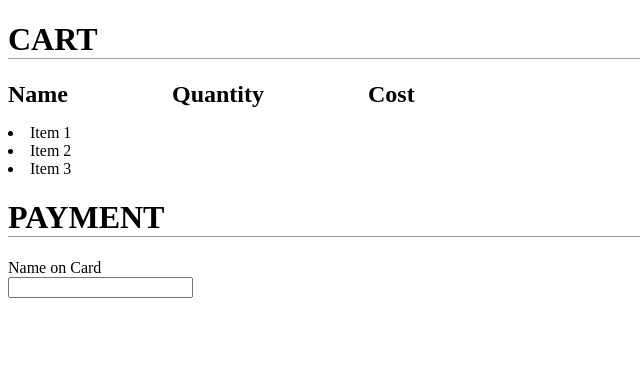
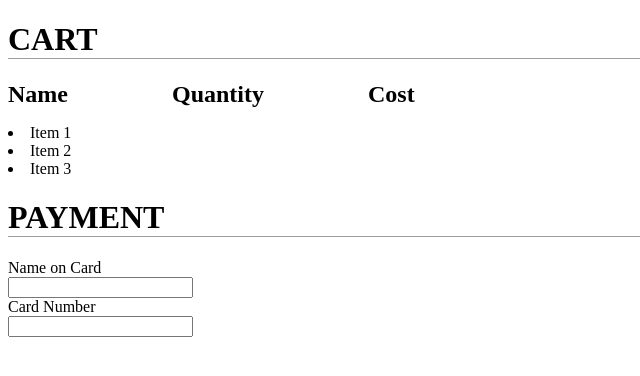
Before and after one commit to BradEstacio/itmd362-project1, a plain HTML site: page payment.html in a window 1280 px wide. Shown: the whole page, without its empty margins (0-640 px from the left). Drawn offline with Linux system fonts and the light colour scheme.

Commit message:
Add 'Card Number' input and label

```diff
--- a/payment.html
+++ b/payment.html
@@ -18,5 +18,7 @@
   <h1>PAYMENT</h1>
   <label for="name-card">Name on Card</label>
   <input type="text" name="name-card" id="name-card" autocomplete="name" required="required">
+  <label for="card-number">Card Number</label>
+  <input type="text" name="card-number" required="required">
 </body>
 </html>
```
